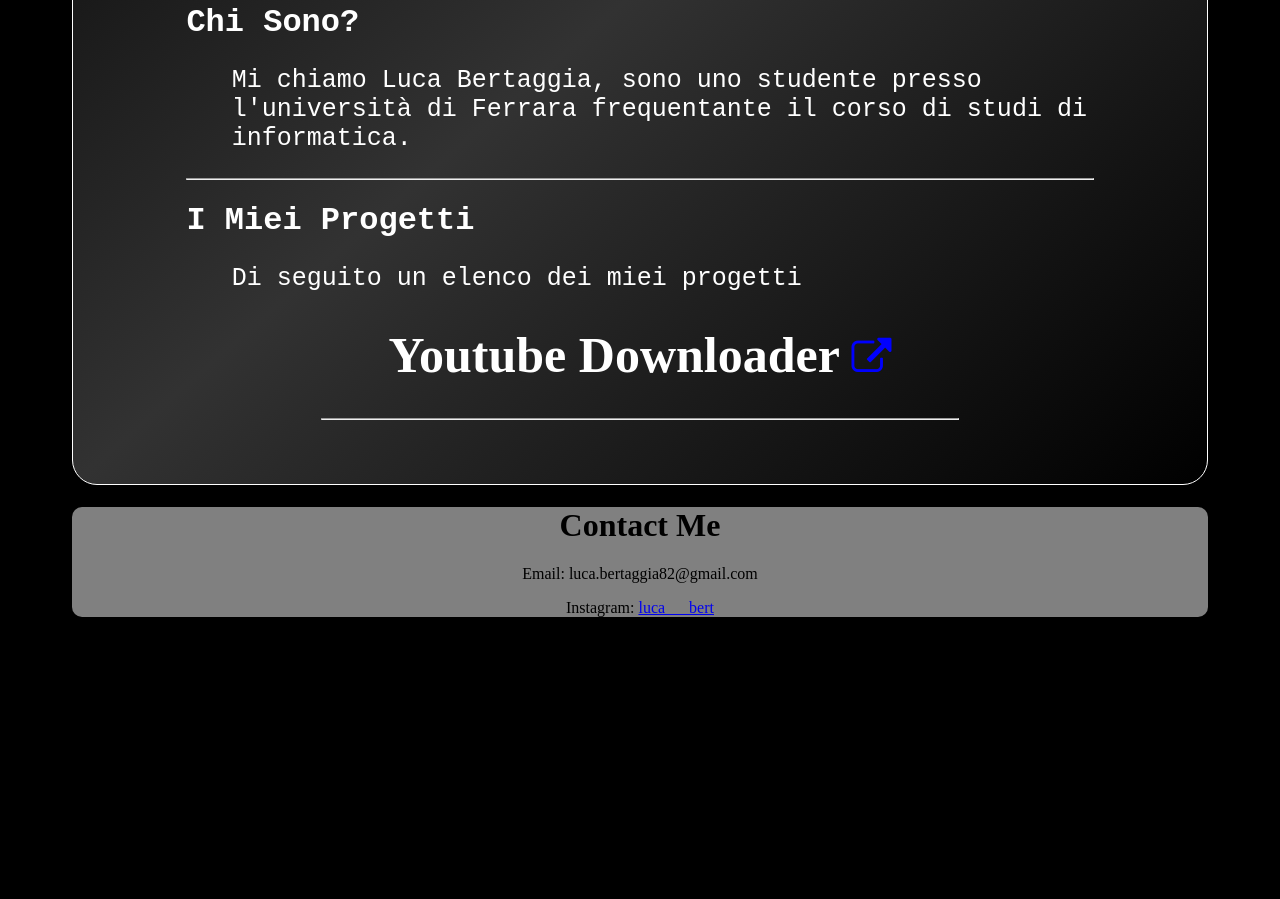
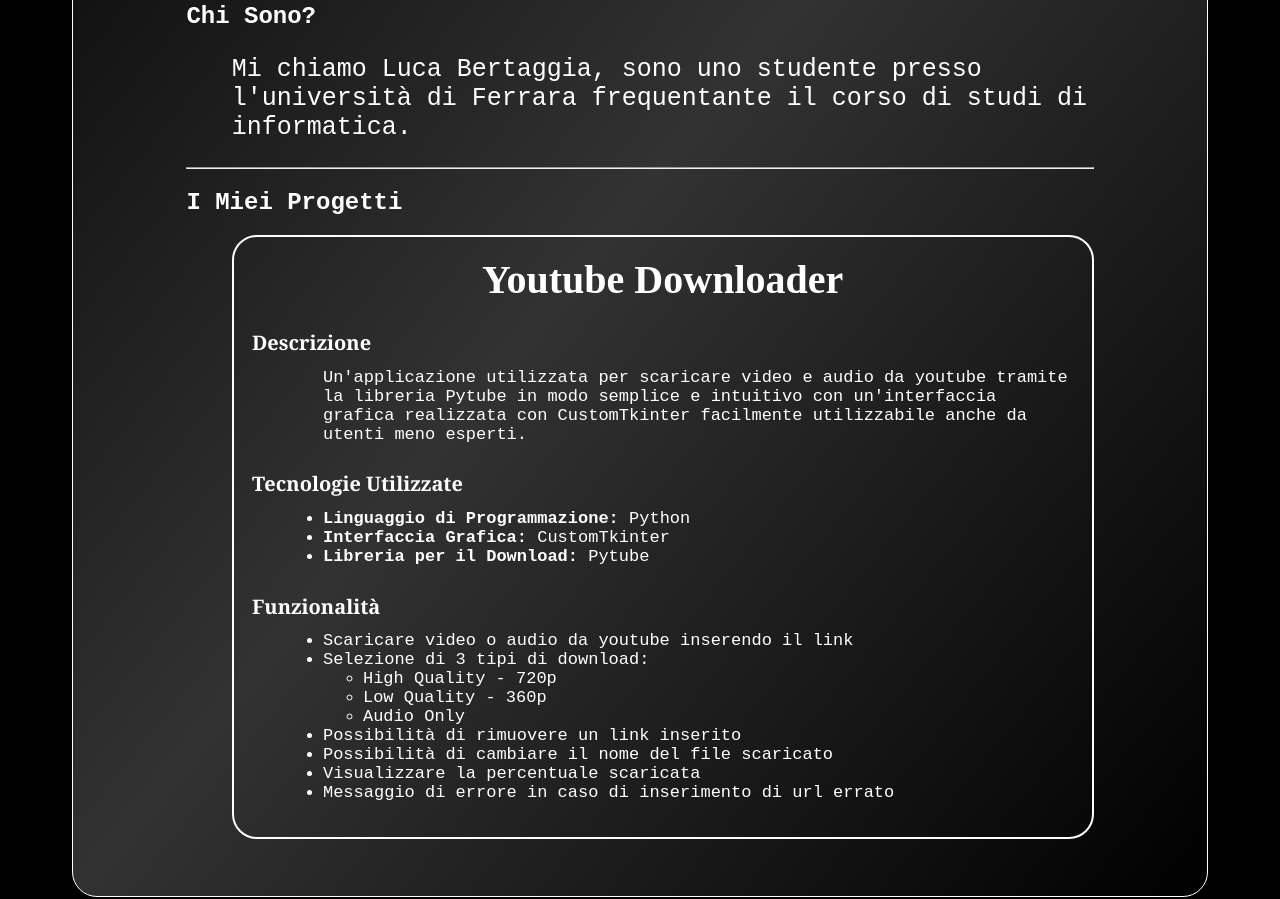
Before and after one commit to LcBert/Portfolio, a plain HTML site: page index.html in a window 1280 px wide. Shown: the part 517-1416 px from the top of the page. Before the commit the page ends 1150 px from the top, so only its background shows below. Drawn offline with Linux system fonts and the light colour scheme.

Commit message:
Add Project Article Section

```diff
--- a/index.html
+++ b/index.html
@@ -19,29 +19,56 @@
         <hr>
 
         <div id="about-me">
-            <div id="presentation">
+            <section id="presentation">
                 <h1 class="title">Chi Sono?</h1>
                 <p class="description">
                     Mi chiamo Luca Bertaggia, sono uno studente presso l'università di Ferrara frequentante il corso di
                     studi di informatica.
                 </p>
-            </div>
+            </section>
 
             <hr>
 
-            <div id="my-project">
+            <section id="project">
                 <h1 class="title">I Miei Progetti</h1>
-                <p class="description">Di seguito un elenco dei miei progetti</p>
-                <div class="project">
-                    <h1>Youtube Downloader
-                        <a href="#" target="_blank" class="project-link">
-                            <i class="fa fa-external-link"></i>
-                        </a>
-                    </h1>
-                </div>
+                <article class="project-article">
+                    <h1 class="project-title">Youtube Downloader</h1>
+                    <div class="project-description">
+                        <h4 class="title">Descrizione</h4>
+                        <p class="description">
+                            Un'applicazione utilizzata per scaricare video e audio da youtube tramite la libreria Pytube
+                            in modo semplice e intuitivo con un'interfaccia grafica realizzata con CustomTkinter
+                            facilmente utilizzabile anche da utenti meno esperti.
+                        </p>
+                    </div>
 
-                <hr>
-            </div>
+                    <div class="project-description">
+                        <h4 class="title">Tecnologie Utilizzate</h4>
+                        <ul class="description">
+                            <li><b>Linguaggio di Programmazione:</b> Python</li>
+                            <li><b>Interfaccia Grafica:</b> CustomTkinter</li>
+                            <li><b>Libreria per il Download:</b> Pytube</li>
+                        </ul>
+                    </div>
+
+                    <div class="project-description">
+                        <h4 class="title">Funzionalità</h4>
+                        <ul class="description">
+                            <li>Scaricare video o audio da youtube inserendo il link</li>
+                            <li>Selezione di 3 tipi di download: <ul>
+                                    <li>High Quality - 720p</li>
+                                    <li>Low Quality - 360p</li>
+                                    <li>Audio Only</li>
+                                </ul>
+                            </li>
+                            <li>Possibilità di rimuovere un link inserito</li>
+                            <li>Possibilità di cambiare il nome del file scaricato</li>
+                            <li>Visualizzare la percentuale scaricata</li>
+                            <li>Messaggio di errore in caso di inserimento di url errato</li>
+                        </ul>
+                    </div>
+                </article>
+            </section>
         </div>
     </div>
 
--- a/styles.css
+++ b/styles.css
@@ -71,7 +71,7 @@ body {
 
 @media screen and (max-width:450px) {
     #profile #profile-image {
-        width: 250px;
+        width: 95%;
     }
 }
 
@@ -86,29 +86,37 @@ body {
 
 #about-me .description {
     color: white;
-    padding-left: 5%;
     font-size: 25px;
     font-family: 'Courier New', Courier, monospace;
+    padding-left: 5%;
 }
 
-#about-me #my-project .project {
-    text-align: center;
+#about-me #project .project-article {
+    margin-left: 5%;
+    border: 2px solid white;
+    border-radius: 25px;
+    padding: 2%;
 }
 
-#about-me #my-project .project h1 {
+#about-me #project .project-article h1 {
     color: white;
-    font-size: 50px;
+    font-size: 40px;
     text-align: center;
+    margin: 0;
 }
 
-#about-me #my-project .project h1 .project-link {
-    font-size: 40px;
-    text-decoration: none;
-    color: blue;
+#about-me #project .project-article .project-description .title {
+    color: white;
+    font-size: 20px;
+    font-family: Georgia, 'Times New Roman', Times, serif;
 }
 
-#about-me #my-project hr {
-    width: 70%;
+#about-me #project .project-article .project-description .description {
+    color: white;
+    font-size: 17px;
+    font-family: 'Courier New', Courier, monospace;
+    margin-top: -15px;
+    margin-left: 30px;
 }
 
 #contact {
```
